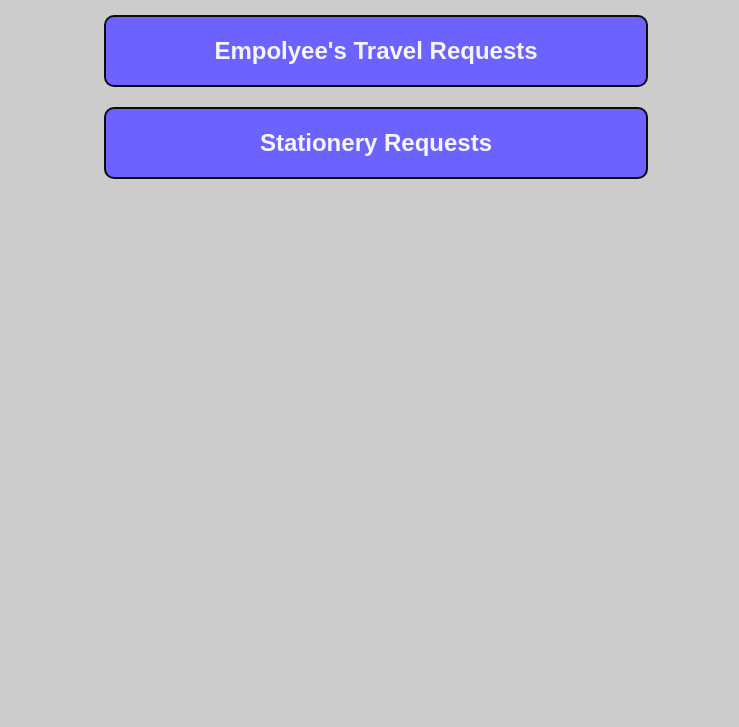
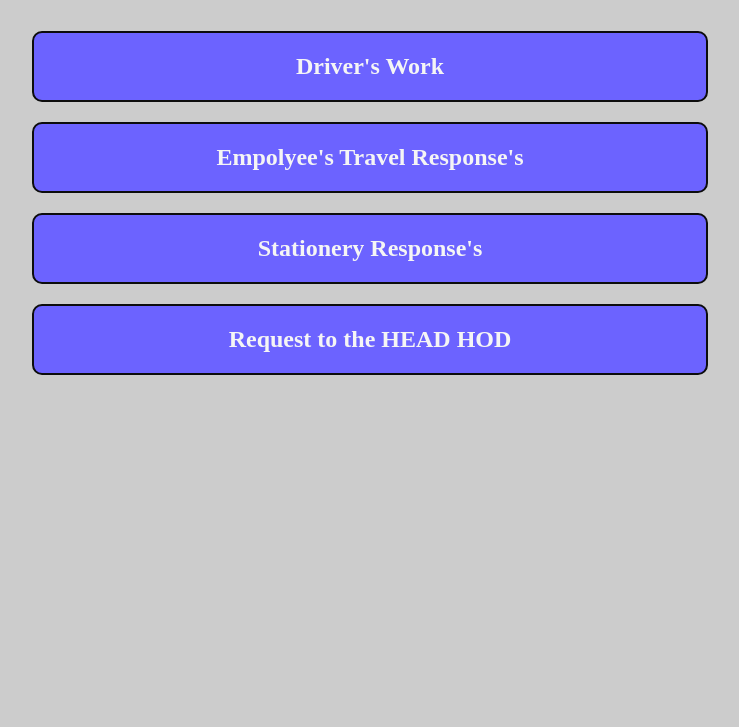
Before and after one commit to 3nobita/10K_Emp_Land., a plain HTML site: page index.html in a window 1280 px wide. Shown: the part 73-800 px from the top of the page, without its empty margins (264-1003 px from the left). Drawn offline with Linux system fonts and the light colour scheme.

Commit message:
Update index.html

```diff
--- a/index.html
+++ b/index.html
@@ -4,47 +4,37 @@
 <head>
     <meta charset="UTF-8">
     <meta name="viewport" content="width=device-width, initial-scale=1.0">
-    <title>Emp_land</title>
-   <style>
-        body {
+    <title>HOD_land</title>
+    <style>
+        body{
             background-color: #ccc;
-            font-family: Arial, sans-serif;
-            margin: 0;
-            padding: 0;
-            display: flex;
-            flex-direction: column;
-            align-items: center;
         }
-        h1 {
+        h1{
             text-align: center;
-            margin-top: 20px;
         }
-        h2 {
+        h2{
             background-color: #6c63ff;
-            border: 2px solid #0c0c0c;
+
+            border: 2px solid rgb(12, 12, 12);
             text-align: center;
-            width: 80%;
-            max-width: 500px;
+            width: 50%;
             padding: 20px;
-            margin: 10px 0;
+            position: relative;
+            left: 12em;
+            top: 1em;
             border-radius: 10px;
         }
-        a {
+        a{
+            color: whitesmoke;
             text-decoration: none;
-            color: whitesmoke;
-            font-weight: bold;
-        }
-        @media (max-width: 600px) {
-            h2 {
-                width: 90%;
-                padding: 15px;
-            }
         }
     </style>
 </head>
 <body>
     <h1>CAE SIMULATION TRAINING PVT LTD</h1>
-    <h2><a href="https://3nobita.github.io/10k_emp_req/">Empolyee's Travel Requests</a></h2>
-    <h2><a href="https://3nobita.github.io/10k_emp_item/">Stationery Requests</a></h2>
+    <h2><a href="https://3nobita.github.io/10k_HOD_Driver/">Driver's Work</a></h2>
+    <h2><a href="https://3nobita.github.io/10K_HOD_RES/">Empolyee's Travel Response's</a></h2>
+    <h2><a href="https://3nobita.github.io/10k_HOD_item/">Stationery Response's</a></h2>
+    <h2><a href="https://3nobita.github.io/10k_HOD_req/">Request to the HEAD HOD</a></h2>
 </body>
 </html>
```
